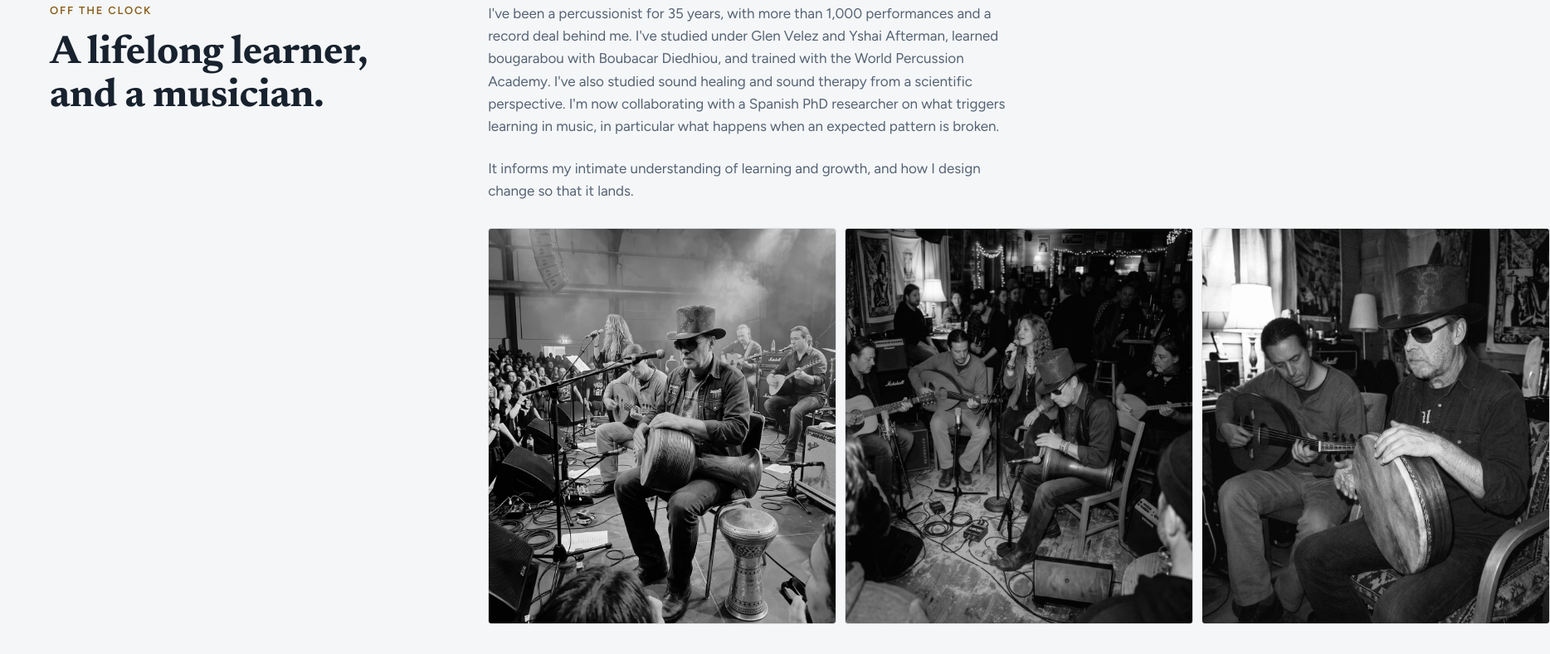
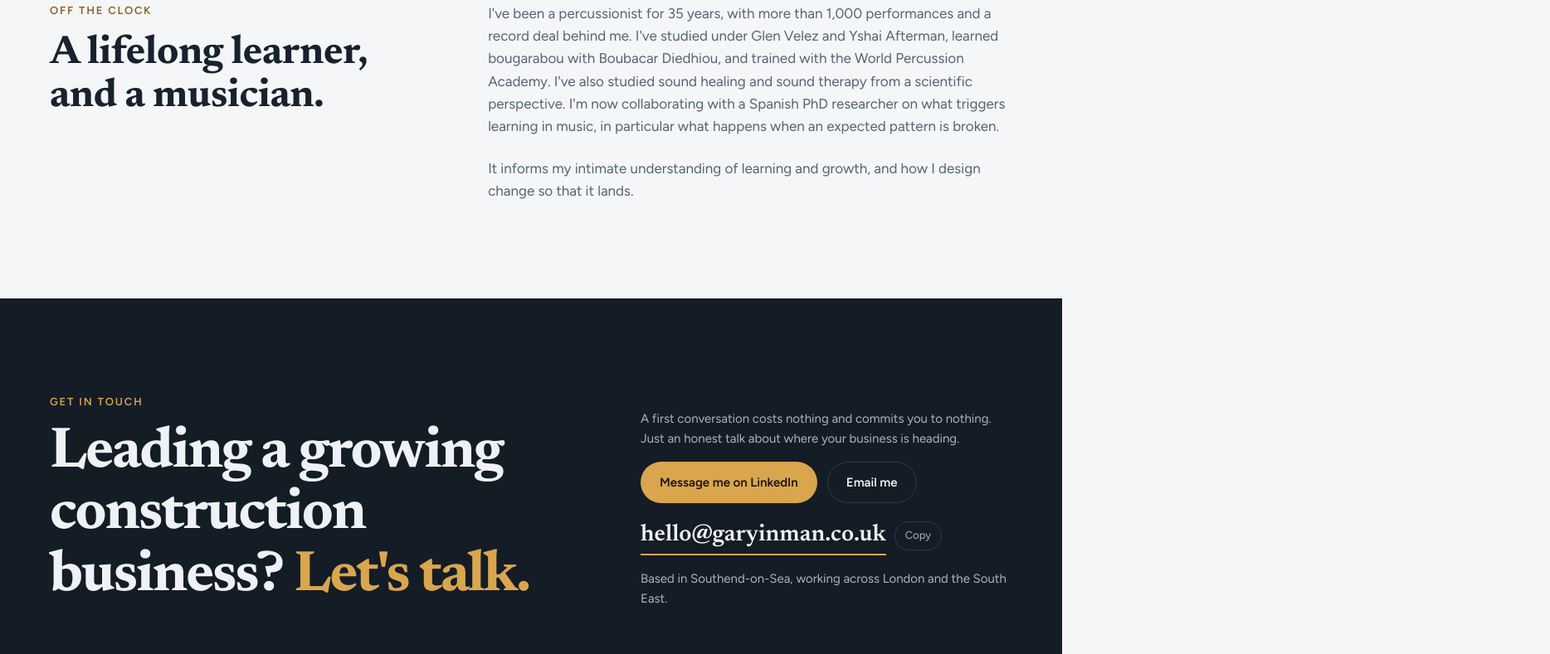
Before and after one commit to garyinman/website, a plain HTML site: page about.html in a window 1280 px wide. Shown: the part 4315-5104 px from the top of the page at 83% size, 1868 px wide, since content can reach past the window. Drawn offline with Linux system fonts and the light colour scheme.

Commit message:
Remove music photos from About page

```diff
--- a/about.html
+++ b/about.html
@@ -516,11 +516,6 @@ footer a{color:inherit}
       <div class="body">
         <p>I've been a percussionist for 35 years, with more than 1,000 performances and a record deal behind me. I've studied under Glen Velez and Yshai Afterman, learned bougarabou with Boubacar Diedhiou, and trained with the World Percussion Academy. I've also studied sound healing and sound therapy from a scientific perspective. I'm now collaborating with a Spanish PhD researcher on what triggers learning in music, in particular what happens when an expected pattern is broken.</p>
           <p>It informs my intimate understanding of learning and growth, and how I design change so that it lands.</p>
-        <div class="music-photos">
-          <img src="img/music-stage.jpg" alt="Gary playing percussion on stage with a band" width="1195" height="1600" loading="lazy">
-          <img src="img/music-live.jpg" alt="Gary playing a goblet drum at a live session" width="1200" height="1445" loading="lazy">
-          <img src="img/music-session.jpg" alt="Gary playing frame drum alongside an oud player" width="1195" height="1600" loading="lazy">
-        </div>
       </div>
     </div>
   </section>
```
